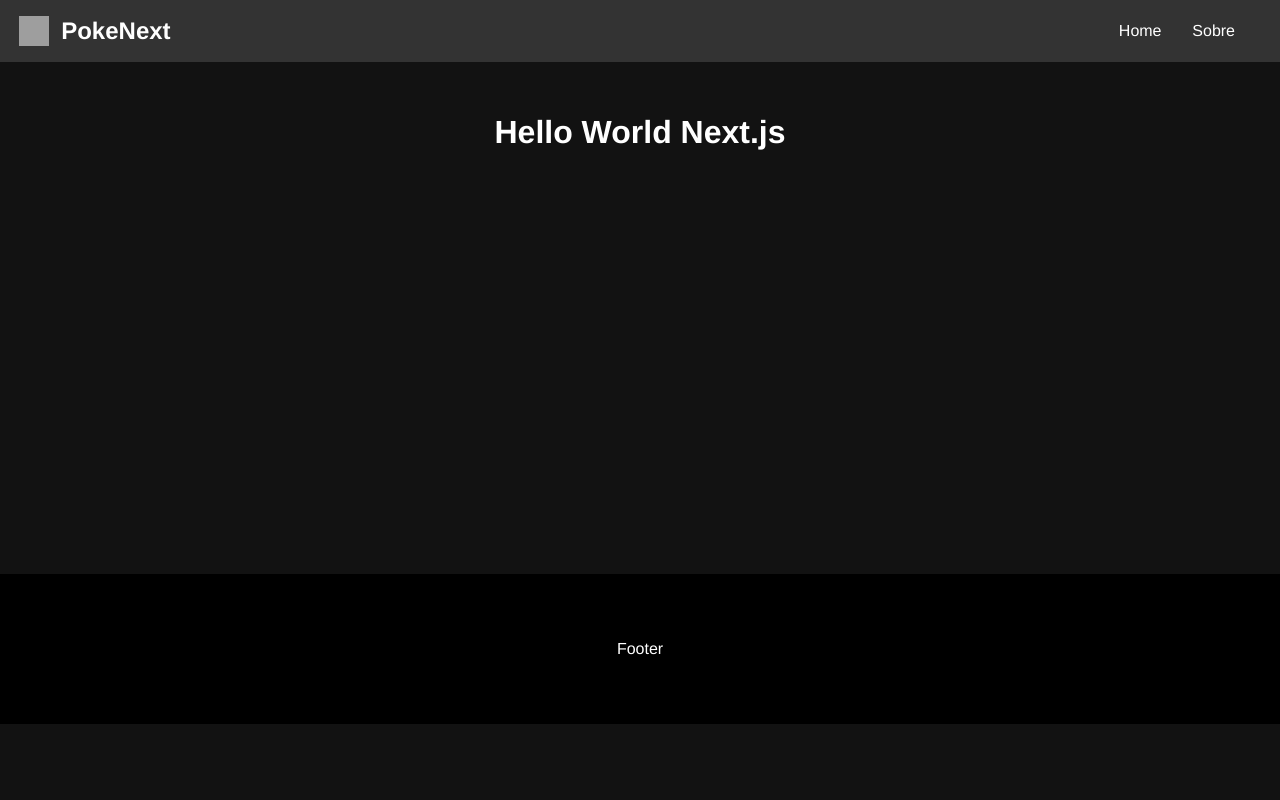
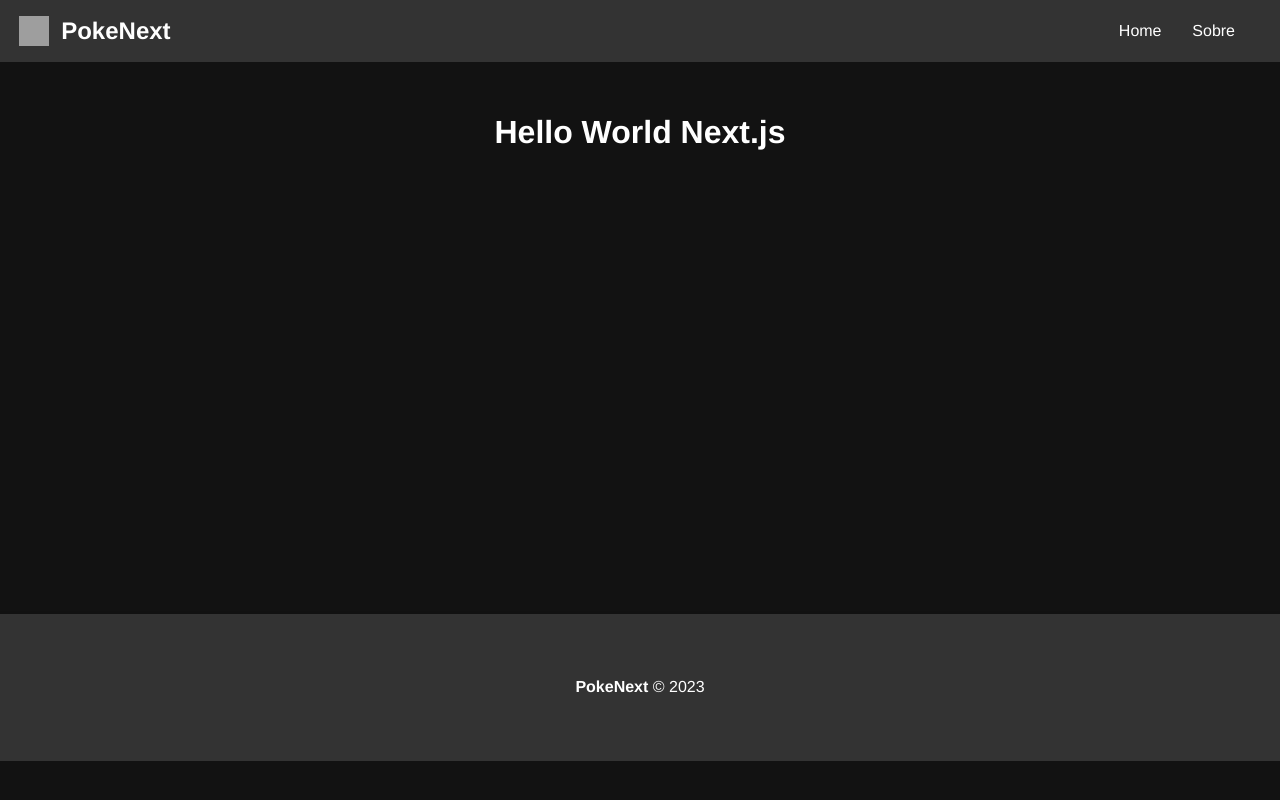
Before and after one commit to luismonte10/next-poke, a Next.js app: page / in a window 1280 px wide. Built offline with nearby package versions, Linux system fonts and the light colour scheme; grey boxes are pictures that could not be loaded.

Commit message:
feat: change footer name

```diff
--- a/src/components/Footer.tsx
+++ b/src/components/Footer.tsx
@@ -1,5 +1,11 @@
 import styles from '../styles/Footer.module.css';
 
 export default function Footer() {
-  return <div className={styles.footer}>Footer</div>;
+  return (
+    <footer className={styles.footer}>
+      <p>
+        <span>PokeNext</span> &copy; 2023
+      </p>
+    </footer>
+  );
 }
--- a/src/styles/Footer.module.css
+++ b/src/styles/Footer.module.css
@@ -1,8 +1,14 @@
 .footer {
-  background-color: #000;
-  color: #fff;
-  height: 150px;
   display: flex;
   justify-content: center;
   align-items: center;
+  background-color: #333;
+  height: 150px;
+  margin-top: 2.3em;
+  border-top: 3px solid #111;
+  color: #fff;
 }
+
+.footer span {
+  font-weight: bold;
+}
```
